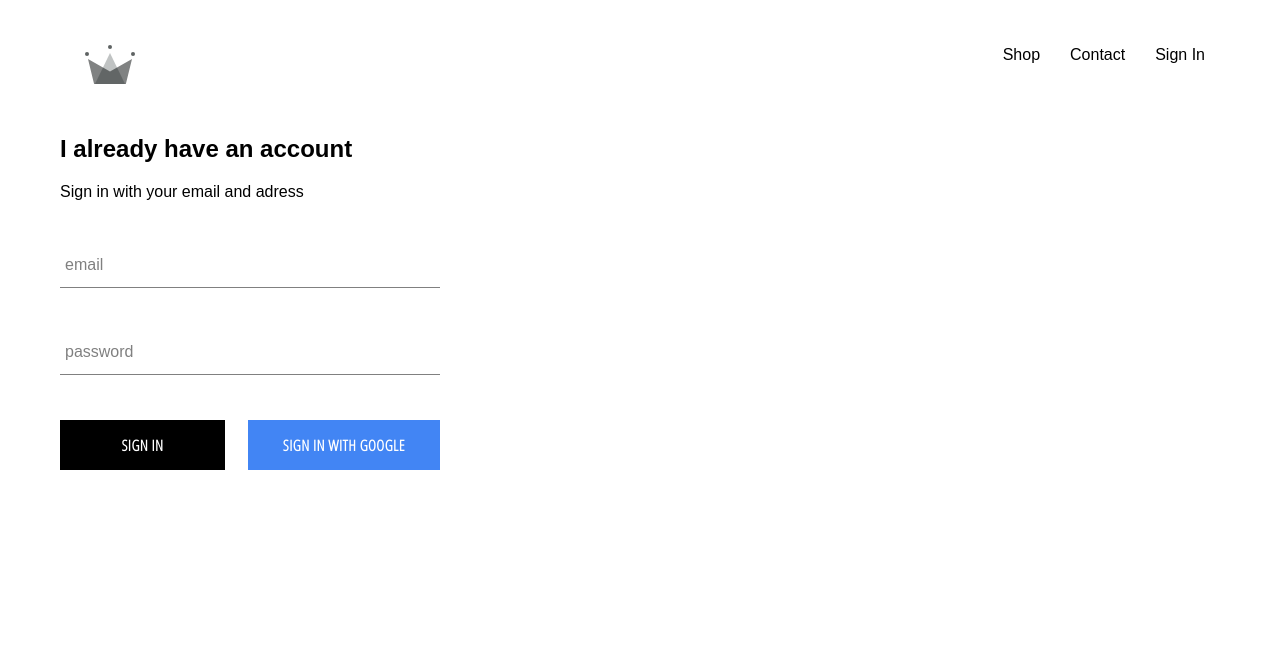
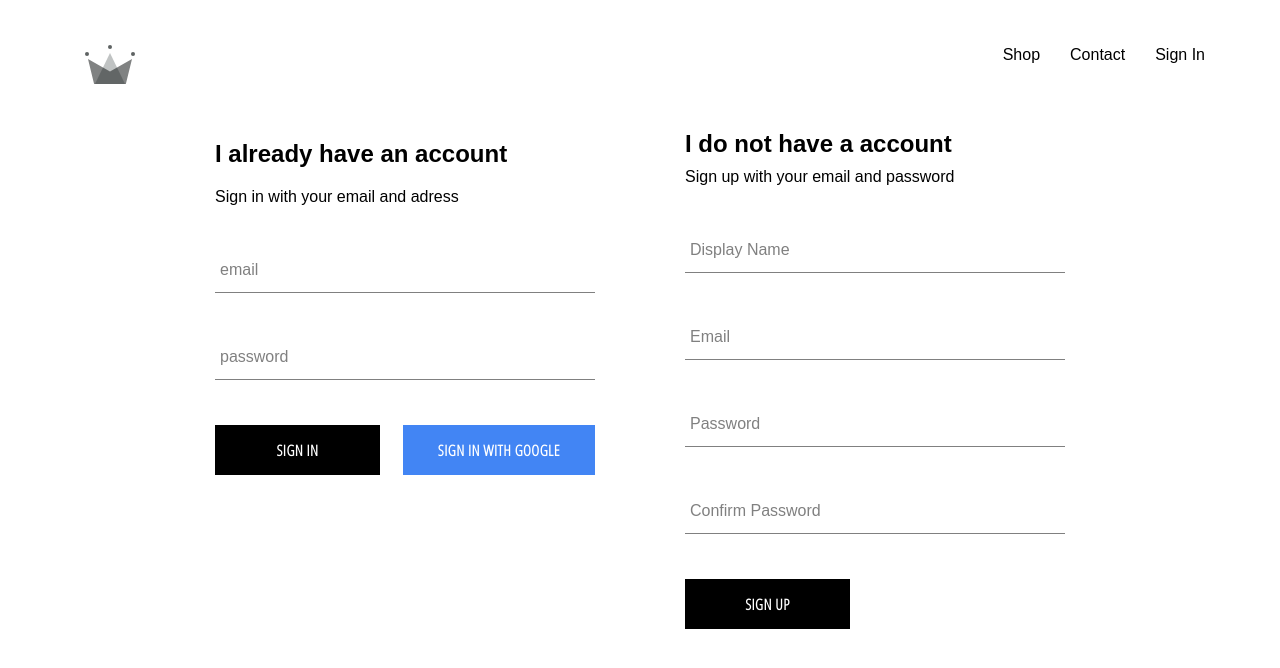
Before and after one commit to anandMohanan/clothing-react, a React (Create React App) app: page /signin in a window 1280 px wide. Shown: the top 668 px of the page. Built offline with nearby package versions, Linux system fonts and the light colour scheme; no server answers.

Commit message:
implimented firebase and stored data and also created sign in and sign up

```diff
--- a/src/App.js
+++ b/src/App.js
@@ -7,6 +7,7 @@
 import ShopPage from './pages/shop/shop';
 import SignInAndSignUp from './pages/sign-in-and-sign-up/sign-in-and-sign-up';
 import { auth } from './firebase/firebase.utils'
+import { createUserProfileDocument } from './firebase/firebase.utils';
 
 
 class App extends React.Component {
@@ -21,10 +22,26 @@
       unsubscribeFromAuth = null;
 
   componentDidMount(){
-    this.unsubscribeFromAuth =auth.onAuthStateChanged(user => {
-          this.setState({currentUser:user});
+    this.unsubscribeFromAuth =auth.onAuthStateChanged(async userAuth => {
 
-          console.log(user);
+          if(userAuth){
+            const userRef = await createUserProfileDocument(userAuth);
+
+            userRef.onSnapshot(snapShot => {
+              this.setState({
+                currentUser:{
+                  id:snapShot.id,
+                  ...snapShot.data()
+                }
+              });
+              console.log(this.state)
+            });
+
+          }
+          else{
+            this.setState({currentUser:userAuth})
+          }
+
         })
     }
 
--- /dev/null
+++ b/src/components/sign-up/sign-up.jsx
@@ -0,0 +1,209 @@
+/*import React from 'react';
+
+import './styles.scss';
+import FormInput from '../forminput/form-input';
+import CustomButton from '../custom-button/custom-button';
+
+import { auth , createUserProfileDocument } from '../../firebase/firebase.utils';
+
+
+class SignUp extends React.Component{
+ constructor(){
+  super();
+  this.state= {
+   displayName: '',
+   email: '',
+   password: '',
+   confirmPassword: ''
+  }
+ }
+
+    handleSubmit = async event =>{
+        event.preventDefault();
+        const{ displayName , email , password , confirmPassword} = this.state;
+
+        if(password !== confirmPassword){
+            alert("password does not match");
+            return;
+        }
+        try{
+            const { user } = await auth.createUserWithEmailAndPassword(email,password);
+            await createUserProfileDocument(user,{displayName});
+            this.setState({
+                displayName: '',
+                email: '',
+                password: '',
+                confirmPassword: ''
+            });
+
+        }
+
+        catch(error){
+            console.log(error);
+        }
+    };
+
+    handleChange = event => {
+        const {name,value} = event.target;
+
+        this.setState({[name]:value})
+    }
+    render(){
+        const{ displayName , email , password , confirmPassword} = this.state;
+        return(
+            <div className="sign-ip">
+                <h2 className="title">
+                    I do not have a account
+                </h2>
+                <span>Sign up with your email and password</span>
+                <form className='sign-up-form' onSubmit={this.handleSubmit}>
+                <FormInput
+                    type='email'
+                    name='Email'
+                    value={email}
+                    onChange={this.handleChange}
+                    label='Email'
+                    required
+                    />
+
+                    <FormInput
+                    type='text'
+                    name='displayName'
+                    value={displayName}
+                    onChange={this.handleChange}
+                    label='Display Name'
+                    required
+                    />
+
+                     <FormInput
+                    type='password'
+                    name='Password'
+                    value={password}
+                    onChange={this.handleChange}
+                    label='Password'
+                    required
+                    />
+
+                <FormInput
+                    type='password'
+                    name='confirmPassword'
+                    value={confirmPassword}
+                    onChange={this.handleChange}
+                    label='Confirm Password'
+                    required
+                    />
+
+                    <CustomButton type='submit'>
+                        Sign Up
+                    </CustomButton>
+                </form>
+            </div>
+        )
+    }
+}
+
+export default SignUp;*/
+
+import React from 'react';
+
+import FormInput from '../forminput/form-input';
+import CustomButton from '../custom-button/custom-button';
+
+import { auth, createUserProfileDocument } from '../../firebase/firebase.utils';
+
+import './styles.scss';
+
+class SignUp extends React.Component {
+  constructor() {
+    super();
+
+    this.state = {
+      displayName: '',
+      email: '',
+      password: '',
+      confirmPassword: ''
+    };
+  }
+
+  handleSubmit = async event => {
+    event.preventDefault();
+
+    const { displayName, email, password, confirmPassword } = this.state;
+
+    if (password !== confirmPassword) {
+      alert("passwords don't match");
+      return;
+    }
+
+    try {
+      const { user } = await auth.createUserWithEmailAndPassword(
+        email,
+        password
+      );
+
+      await createUserProfileDocument(user, { displayName });
+
+      this.setState({
+        displayName: '',
+        email: '',
+        password: '',
+        confirmPassword: ''
+      });
+    } catch (error) {
+      console.error(error);
+    }
+  };
+
+  handleChange = event => {
+    const { name, value } = event.target;
+
+    this.setState({ [name]: value });
+  };
+
+  render() {
+    const { displayName, email, password, confirmPassword } = this.state;
+    return (
+      <div className='sign-up'>
+        <h2 className='title'>I do not have a account</h2>
+        <span>Sign up with your email and password</span>
+        <form className='sign-up-form' onSubmit={this.handleSubmit}>
+          <FormInput
+            type='text'
+            name='displayName'
+            value={displayName}
+            onChange={this.handleChange}
+            label='Display Name'
+            required
+          />
+          <FormInput
+            type='email'
+            name='email'
+            value={email}
+            onChange={this.handleChange}
+            label='Email'
+            required
+          />
+          <FormInput
+            type='password'
+            name='password'
+            value={password}
+            onChange={this.handleChange}
+            label='Password'
+            required
+          />
+          <FormInput
+            type='password'
+            name='confirmPassword'
+            value={confirmPassword}
+            onChange={this.handleChange}
+            label='Confirm Password'
+            required
+          />
+          <CustomButton type='submit'>SIGN UP</CustomButton>
+        </form>
+      </div>
+    );
+  }
+}
+
+export default SignUp;
--- /dev/null
+++ b/src/components/sign-up/styles.scss
@@ -0,0 +1,9 @@
+.sign-up{
+    display: flex;
+    flex-direction: column;
+    width: 380px;
+
+    .title{
+        margin: 10px 0;
+    }
+}
--- a/src/firebase/firebase.utils.js
+++ b/src/firebase/firebase.utils.js
@@ -13,6 +13,34 @@
  measurementId: "G-JFNELT8PQV"
 }
 
+export const createUserProfileDocument = async (userAuth,additionalData) => {
+       if(!userAuth) return;
+
+       const userRef = firestore.doc(`users/${userAuth.uid}`)
+
+       const snapShot = await userRef.get();
+
+       if(!snapShot.exists){
+              const { displayName , email } = userAuth;
+              const createdAt = new Date();
+
+              try{
+                     await userRef.set({
+                            displayName,
+                            email,
+                            createdAt,
+                            ...additionalData
+                     })
+              }
+              catch(error){
+                     console.log(error);
+              }
+       }
+
+       return userRef;
+
+}
+
 firebase.initializeApp(config);
 
 export const auth = firebase.auth();
--- a/src/pages/sign-in-and-sign-up/sign-in-and-sign-up.jsx
+++ b/src/pages/sign-in-and-sign-up/sign-in-and-sign-up.jsx
@@ -2,9 +2,10 @@
 
 import './styles.scss';
 import SignIn from '../../components/sign-in/sign-in';
+import SignUp from '../../components/sign-up/sign-up';
 
 const SignInAndSignUp = () => (
-      <div className="sign-in-and-sign-up"><SignIn /></div>
+      <div className="sign-in-and-sign-up"><SignIn /><SignUp /></div>
 );
 
 export default SignInAndSignUp;
--- a/src/pages/sign-in-and-sign-up/styles.scss
+++ b/src/pages/sign-in-and-sign-up/styles.scss
@@ -0,0 +1,6 @@
+.sign-in-and-sign-up{
+    width: 850px;
+    display: flex;
+    justify-content: space-between;
+    margin: 30px auto;
+}
```
